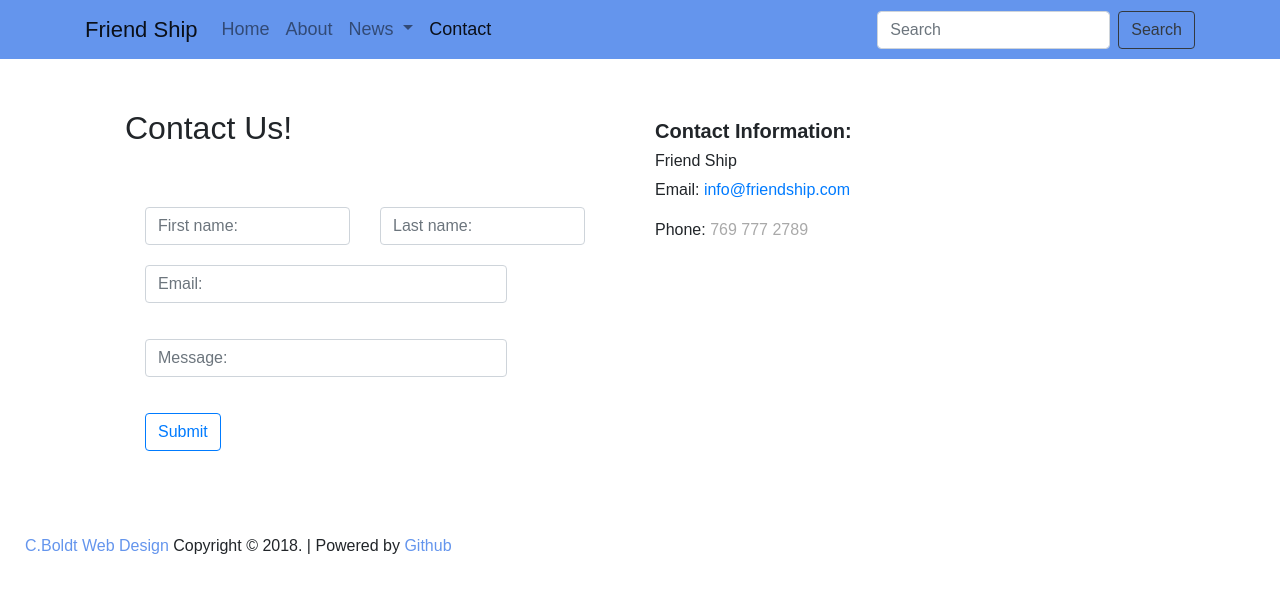
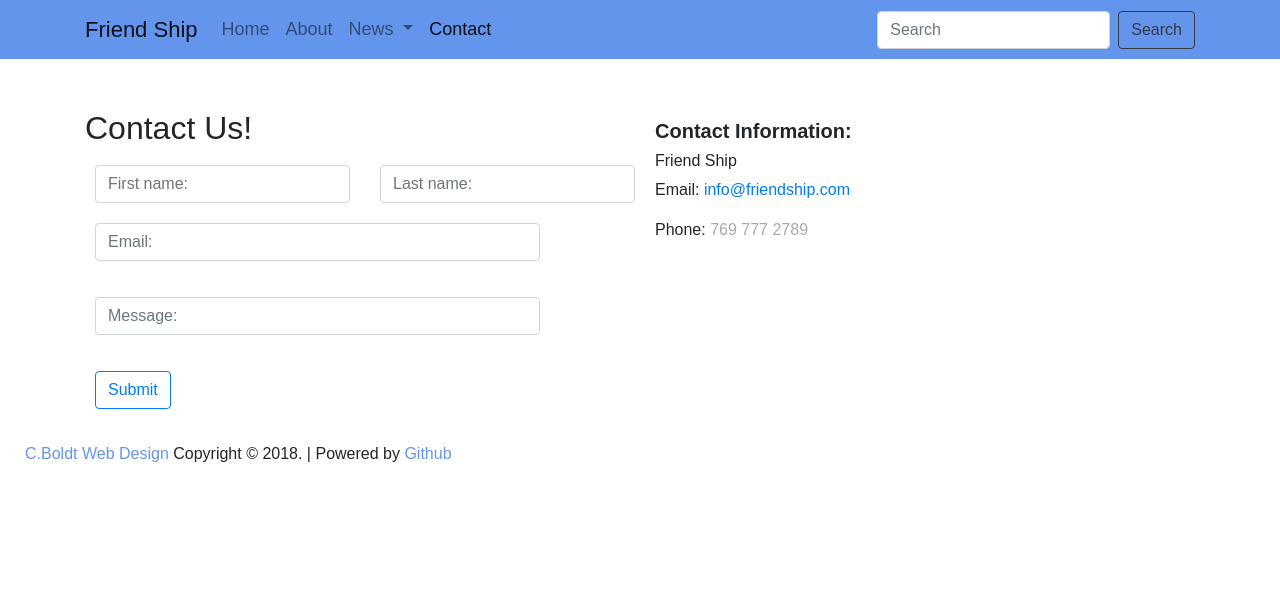
Before and after one commit to caitlinboldt/bootstrap, a plain HTML site: page contact.html in a window 1280 px wide. Drawn offline with nearby package versions, Linux system fonts and the light colour scheme.

Commit message:
edited form

```diff
--- a/css/style.css
+++ b/css/style.css
@@ -69,10 +69,7 @@
 /* CONTACT */
 
 .contact-main h2 {
-    margin: 50px 40px 40px 40px;
-}
-.contact-main form {
-    margin: 50px;
+    margin-top: 50px;
 }
 .contact-main input {
     margin: 10px;
```
